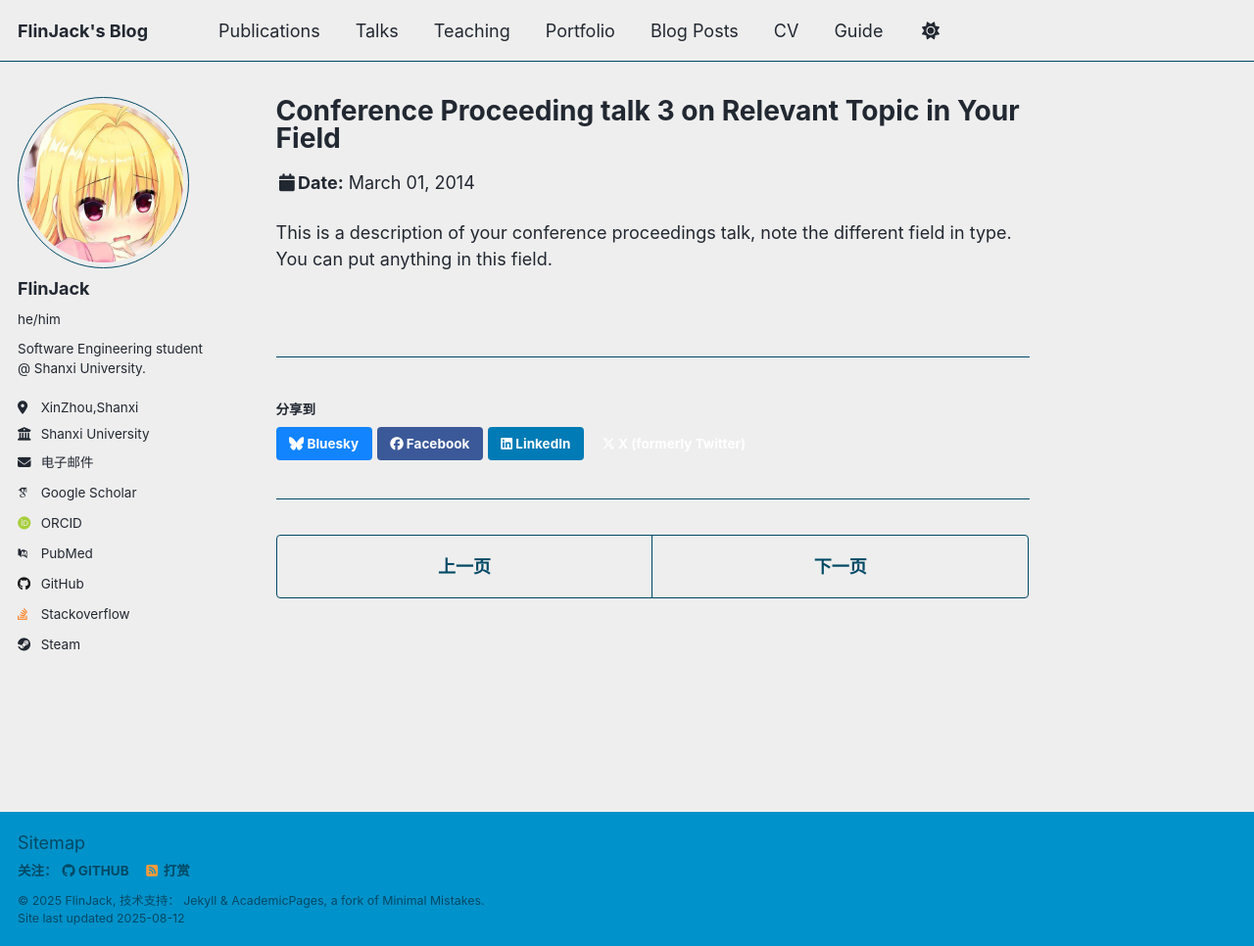
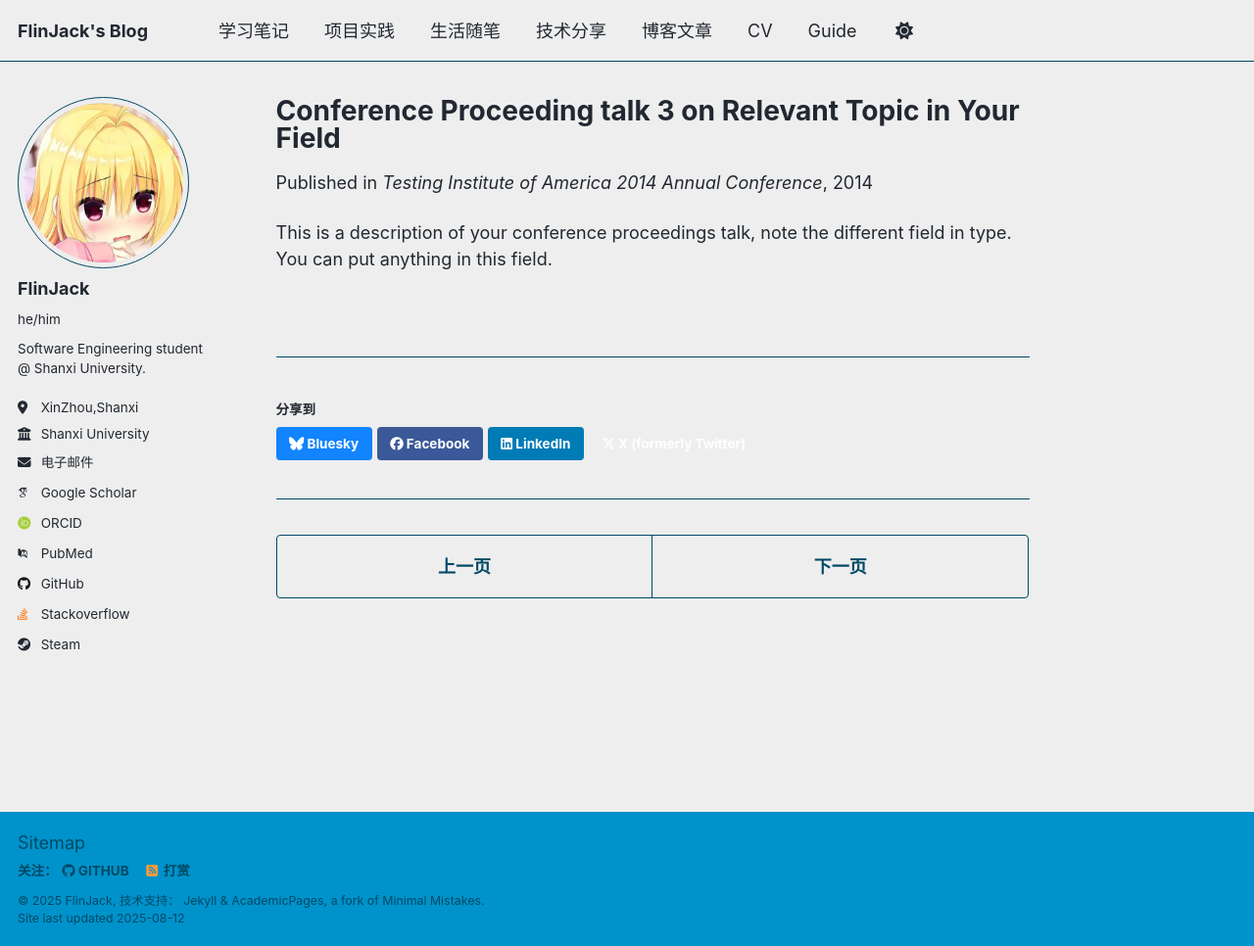
Before and after one commit to FlinJack/FlinJack.github.io, a Jekyll site: the page built from _projects/2014-03-01-talk-3.md, in a window 1280 px wide and 966 px high. Shown: the whole window at 98% size. Built offline with Jekyll 4.4.1, drawn with Linux system fonts in a browser that asks for light colours; some web fonts are replaced; a script that is not in the unit is left out.

Commit message:
big change

```diff
--- a/_config.yml
+++ b/_config.yml
@@ -199,18 +199,19 @@ kramdown:
 
 # These settings control the types of collections used by the template
 collections:
-  teaching:
+  notes:
     output: true
     permalink: /:collection/:path/
-  publications:
+  projects:
     output: true
     permalink: /:collection/:path/
-  portfolio:
+  life:
     output: true
     permalink: /:collection/:path/
-  talks:
+  tech:
     output: true
     permalink: /:collection/:path/
+
 
 
 # These settings control how pages and collections are included in the site
@@ -233,41 +234,45 @@ defaults:
     values:
       layout: single
       author_profile: true
-  # _teaching
+  # _notes
   - scope:
       path: ""
-      type: teaching
+      type: notes
     values:
       layout: single
       author_profile: true
       share: true
       comments: true
-  # _publications
+
+  # _projects
   - scope:
       path: ""
-      type: publications
+      type: projects
     values:
       layout: single
       author_profile: true
       share: true
       comments: true
-  # _portfolio
+
+  # _life
   - scope:
       path: ""
-      type: portfolio
+      type: life
     values:
       layout: single
       author_profile: true
       share: true
-      comment: true
-  # _talks
+      comments: true
+
+  # _tech
   - scope:
       path: ""
-      type: talks
+      type: tech
     values:
-      layout: talk
+      layout: single
       author_profile: true
       share: true
+      comments: true
 
 
 # Sass/SCSS
--- a/_data/navigation.yml
+++ b/_data/navigation.yml
@@ -8,19 +8,19 @@
 #      Markdown formatted page while the second is generated using JSON.
 
 main:
-  - title: "Publications"
-    url: /publications/
+  - title: "学习笔记"
+    url: /notes/
 
-  - title: "Talks"
-    url: /talks/
+  - title: "项目实践"
+    url: /projects/
 
-  - title: "Teaching"
-    url: /teaching/
+  - title: "生活随笔"
+    url: /life/
 
-  - title: "Portfolio"
-    url: /portfolio/
+  - title: "技术分享"
+    url: /tech/
 
-  - title: "Blog Posts"
+  - title: "博客文章"
     url: /year-archive/
 
   - title: "CV"
```
Also changed, not shown: _life/2014-spring-teaching-1.md (renamed from _teaching/2014-spring-teaching-1.md), _life/2015-spring-teaching-2.md (renamed from _teaching/2015-spring-teaching-2.md), _notes/2009-10-01-paper-title-number-1.md (renamed from _publications/2009-10-01-paper-title-number-1.md), _notes/2010-10-01-paper-title-number-2.md (renamed from _publications/2010-10-01-paper-title-number-2.md), _notes/2015-10-01-paper-title-number-3.md (renamed from _publications/2015-10-01-paper-title-number-3.md), _notes/2024-02-17-paper-title-number-4.md (renamed from _publications/2024-02-17-paper-title-number-4.md), _notes/2025-06-08-paper-title-number-5.md (renamed from _publications/2025-06-08-paper-title-number-5.md), _projects/2012-03-01-talk-1.md (renamed from _talks/2012-03-01-talk-1.md), _projects/2013-03-01-tutorial-1.md (renamed from _talks/2013-03-01-tutorial-1.md), _projects/2014-02-01-talk-2.md (renamed from _talks/2014-02-01-talk-2.md), _projects/2014-03-01-talk-3.md (renamed from _talks/2014-03-01-talk-3.md), _tech/portfolio-1.md (renamed from _portfolio/portfolio-1.md), _tech/portfolio-2.html (renamed from _portfolio/portfolio-2.html).
